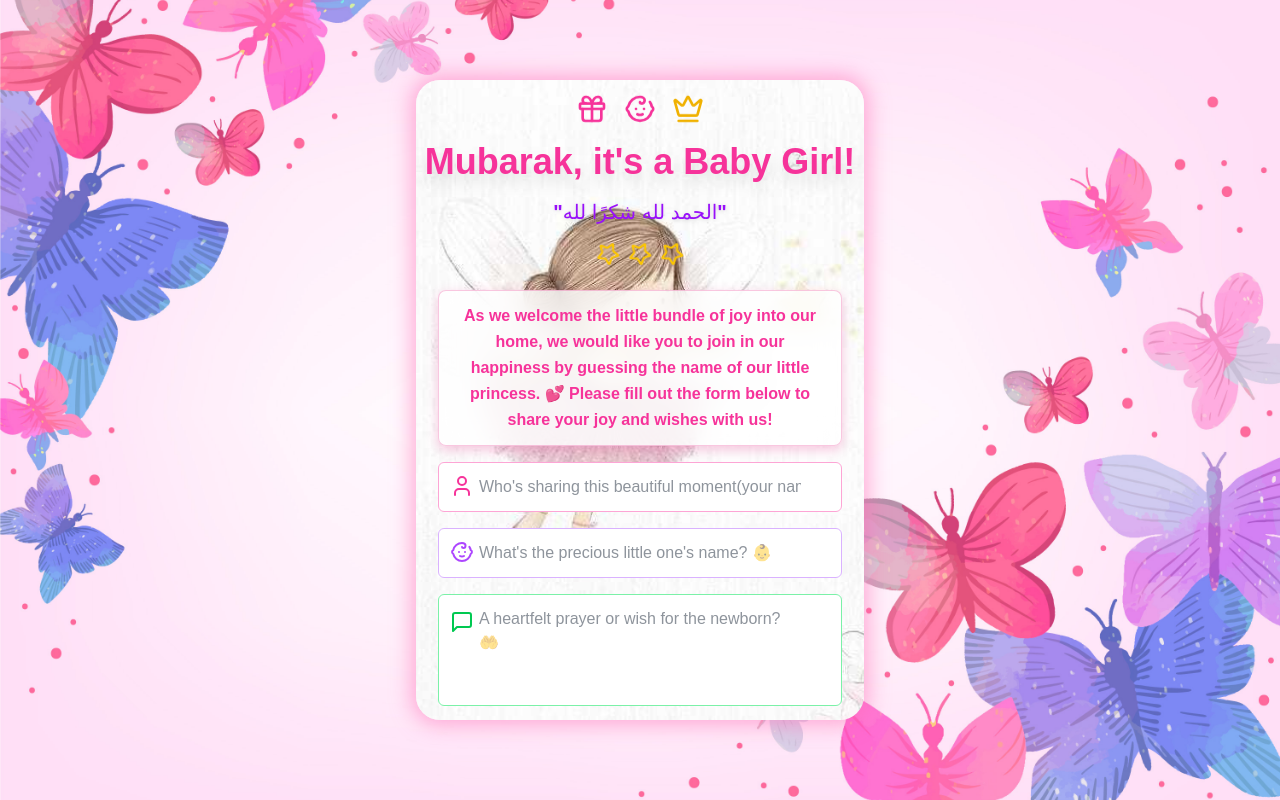
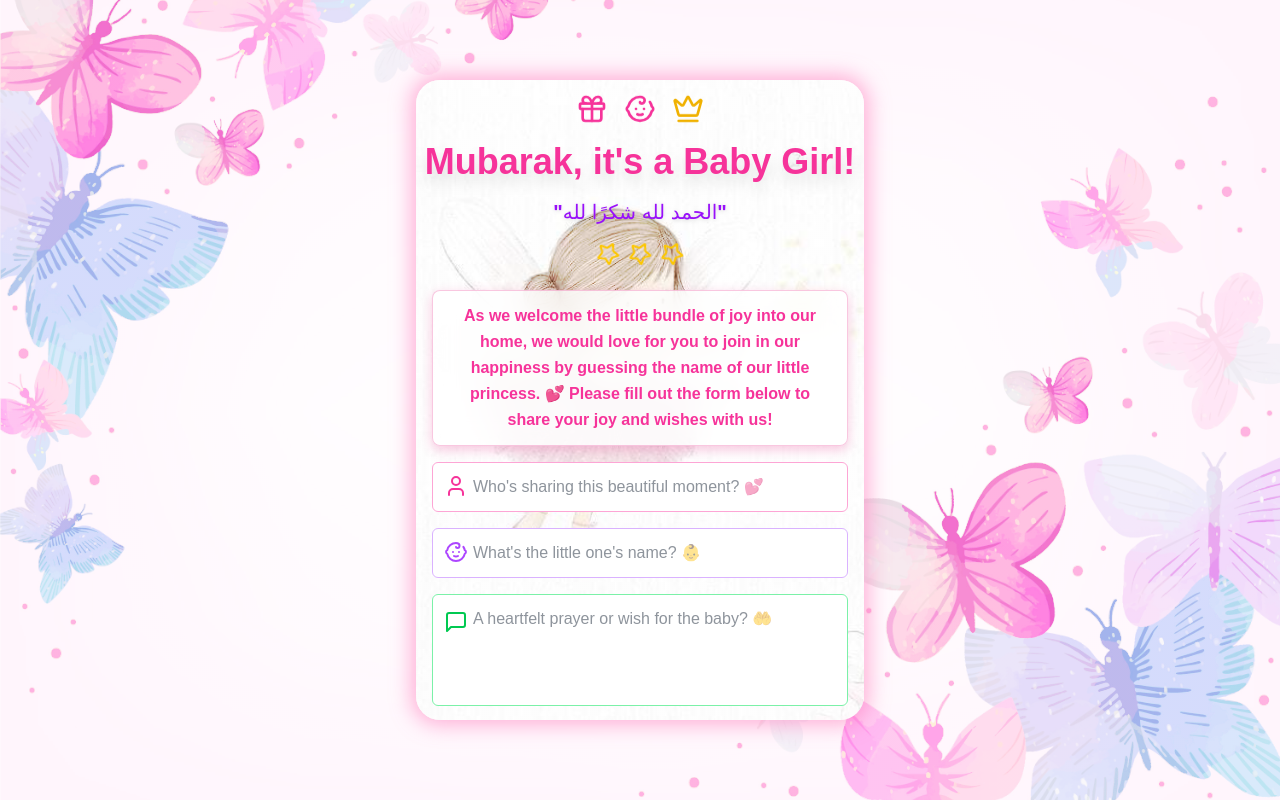
Before and after one commit to MoizKapasi/baby_dua_reactjs_frontend, a React (Vite) app: page / in a window 1280 px wide. Built offline with nearby package versions, Linux system fonts and the light colour scheme.

Commit message:
Update home.jsx

```diff
--- a/src/home.jsx
+++ b/src/home.jsx
@@ -47,13 +47,21 @@ export default function BabyAnnouncement() {
     <div
       className="fixed inset-0 flex items-center justify-center bg-cover bg-center p-2 sm:p-6 md:p-8 overflow-hidden"
       style={{
-        backgroundImage: `url(${backgroundImage})`,
+        backgroundImage: `
+     linear-gradient(to bottom, rgba(255,255,255,0.7), rgba(255,255,255,0.7)),
+     url(${backgroundImage})
+   `,
+        backgroundBlendMode: "overlay",
       }}
     >
       <div
         className="w-full max-w-md p-4 sm:p-8 md:p-10 rounded-3xl shadow-3xl animate-fade-in-up justify-between relative overflow-hidden"
         style={{
-          backgroundImage: `url(${cardBackgroundImage})`,
+          backgroundImage: `
+          linear-gradient(to bottom, rgba(255,255,255,0.5), rgba(255,255,255,0.5)),
+          url(${cardBackgroundImage})
+        `,
+          backgroundBlendMode: "overlay",
           backgroundSize: "cover",
           backgroundPosition: "center",
           height: "80vh",
@@ -61,7 +69,7 @@ export default function BabyAnnouncement() {
           boxShadow: "0 0 20px 5px rgba(255, 105, 180, 0.5)", // Pink shadow
         }}
       >
-        <div className="absolute inset-0 overflow-y-auto no-scrollbar p-1.5">
+        <div className="absolute inset-0 overflow-hidden pt-1.5">
           <div className="relative mt-4 sm:mt-2 text-center">
             <div className="flex justify-center items-center space-x-4 mb-4">
               <Gift className="w-6 sm:w-8 h-6 sm:h-8 text-pink-500 animate-bounce" />
@@ -89,7 +97,8 @@ export default function BabyAnnouncement() {
                 boxShadow: "0px 4px 12px rgba(236, 72, 153, 0.3)",
               }}
             >
-              As we welcome the little bundle of joy into our home, we would like you to join in our happiness by guessing the name of our
+              As we welcome the little bundle of joy into our home, we would
+              love for you to join in our happiness by guessing the name of our
               little princess. 💕 Please fill out the form below to share your
               joy and wishes with us!
             </p>
@@ -102,13 +111,13 @@ export default function BabyAnnouncement() {
                 <input
                   id="your_name"
                   {...register("your_name", {
-                    required: "This field is required",
+                    required: "Please fill your name",
                   })}
-                  placeholder="Who's sharing this beautiful moment(your name)? 💕"
+                  placeholder="Who's sharing this beautiful moment? 💕"
                   className="w-full px-10 py-3 text-sm sm:text-base border border-pink-300 rounded-md focus:ring-2 focus:ring-pink-500 focus:border-transparent bg-white text-gray-800"
                 />
                 {errors.your_name && (
-                  <p className="text-red-500 text-sm font-semibold mt-1">
+                  <p className="text-red-500 text-sm font-semibold mt-0.5">
                     {errors.your_name.message}
                   </p>
                 )}
@@ -119,12 +128,22 @@ export default function BabyAnnouncement() {
                   id="baby_name"
                   {...register("baby_name", {
                     required: "This field is required",
+                    validate: (value) => {
+                      // Split the input by comma and trim whitespaces
+                      const names = value.split(",").map((name) => name.trim());
+
+                      // Check if there's only one name and no spaces within the name
+                      return (
+                        (names.length === 1 && names[0].indexOf(" ") === -1) ||
+                        "Please enter only one name"
+                      );
+                    },
                   })}
-                  placeholder="What's the precious little one's name? 👶"
+                  placeholder="What's the little one's name? 👶"
                   className="w-full px-10 py-3 text-sm sm:text-base border border-purple-300 rounded-md focus:ring-2 focus:ring-purple-500 focus:border-transparent bg-white text-gray-800"
                 />
                 {errors.baby_name && (
-                  <p className="text-red-500 font-semibold text-sm mt-1">
+                  <p className="text-red-500 font-semibold text-sm mt-0.5">
                     {errors.baby_name.message}
                   </p>
                 )}
@@ -134,11 +153,11 @@ export default function BabyAnnouncement() {
                 <textarea
                   id="dua"
                   {...register("dua")}
-                  placeholder="A heartfelt prayer or wish for the newborn? 🤲"
+                  placeholder="A heartfelt prayer or wish for the baby? 🤲"
                   className="w-full px-10 py-3 text-sm sm:text-base border border-green-300 rounded-md focus:ring-2 focus:ring-green-500 focus:border-transparent resize-none h-24 sm:h-28 bg-white text-gray-800"
                 />
                 {errors.dua && (
-                  <p className="text-red-500 text-sm mt-1">
+                  <p className="text-red-500 text-sm mt-0.5">
                     {errors.dua.message}
                   </p>
                 )}
```
